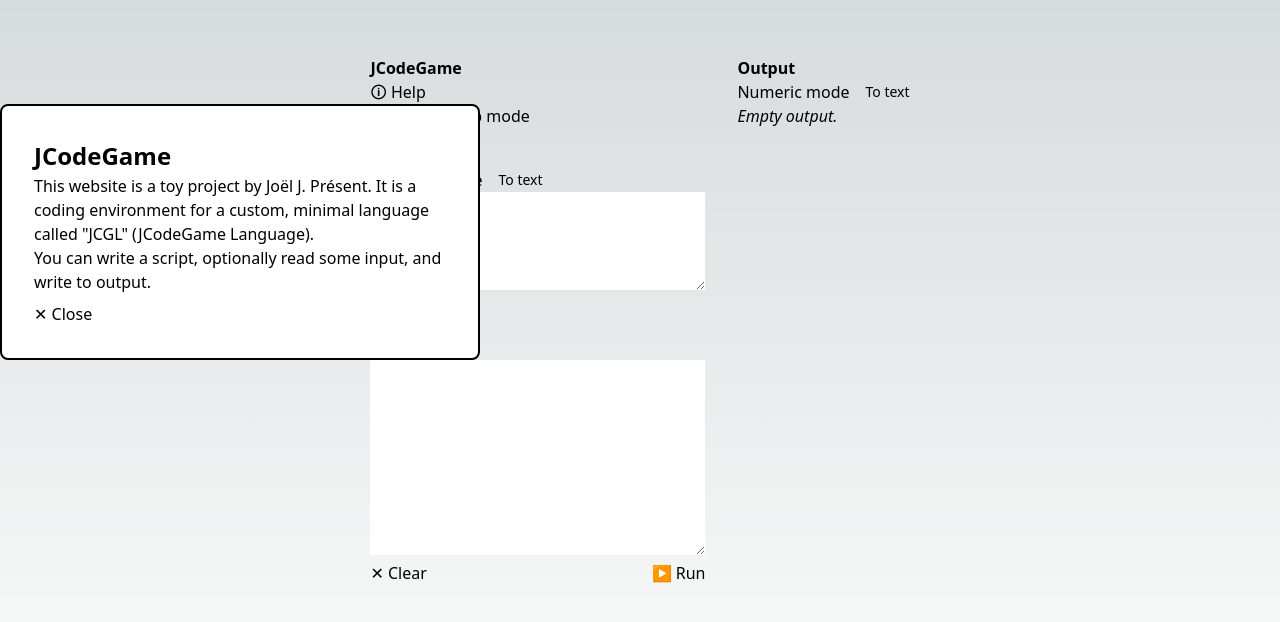
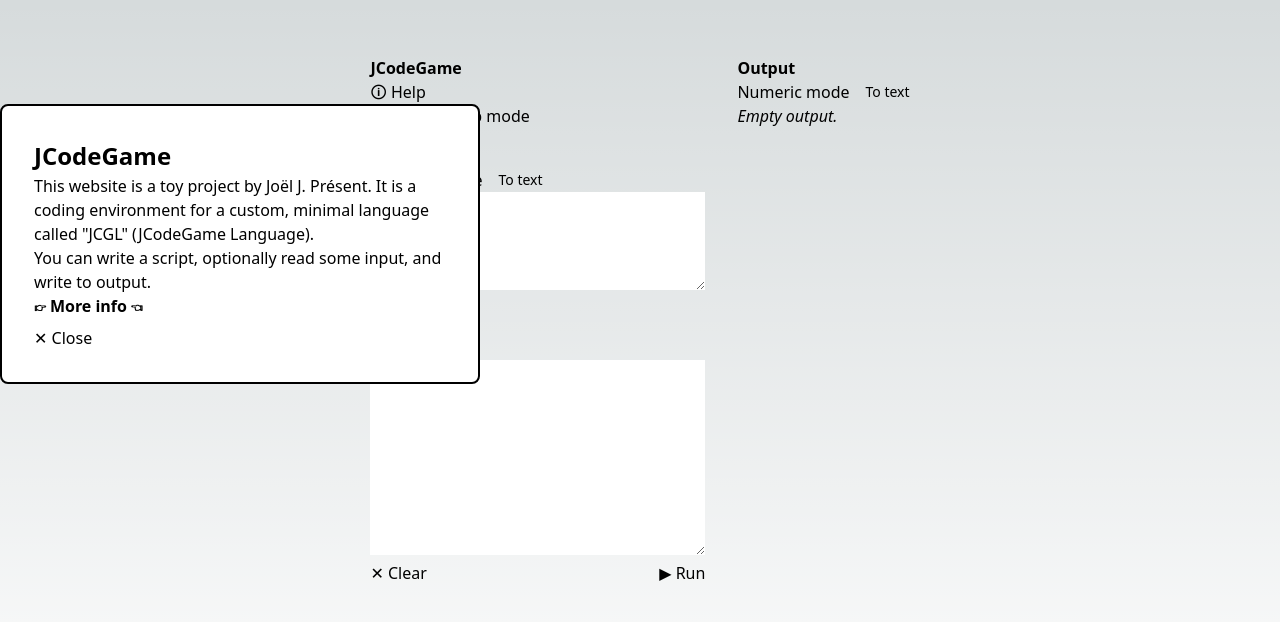
Before and after one commit to joeljpresent/jcodegame, a React (Vite) app: page / in a window 1280 px wide. Both pictures are taken after a click on the button "🛈 Help". Shown: the top 622 px of the page. Built offline with nearby package versions, Linux system fonts and the light colour scheme.

Commit message:
Unemojize + add link to README

```diff
--- a/src/CodeGame.tsx
+++ b/src/CodeGame.tsx
@@ -137,14 +137,14 @@ export default function CodeGame() {
           {
             isStepByStep
               ? <>
-                <button onClick={handleResetExeState}>⏹ Reset</button>
+                <button onClick={handleResetExeState}>⏹︎ Reset</button>
                 {
                   exeState == null || shouldExeContinue(exeState)
-                    ? <button onClick={handleRunNextStep}>⏭ Next step</button>
+                    ? <button onClick={handleRunNextStep}>⏭︎ Next step</button>
                     : <button disabled>End</button>
                 }
               </>
-              : <button onClick={handleRun}>▶ Run</button>
+              : <button onClick={handleRun}>▶︎ Run</button>
           }
         </div>
       </div>
--- a/src/HelpDialog.tsx
+++ b/src/HelpDialog.tsx
@@ -34,6 +34,12 @@ export default function HelpDialog() {
         <p>
           You can write a script, optionally read some input, and write to output.
         </p>
+        <a
+          className="font-bold"
+          href="https://github.com/joeljpresent/jcodegame/blob/main/README.md"
+        >
+          👉︎ More info 👈︎
+        </a>
       </article>
       <button className="mt-2" onClick={hideDialog}>
         ✕ Close
```
